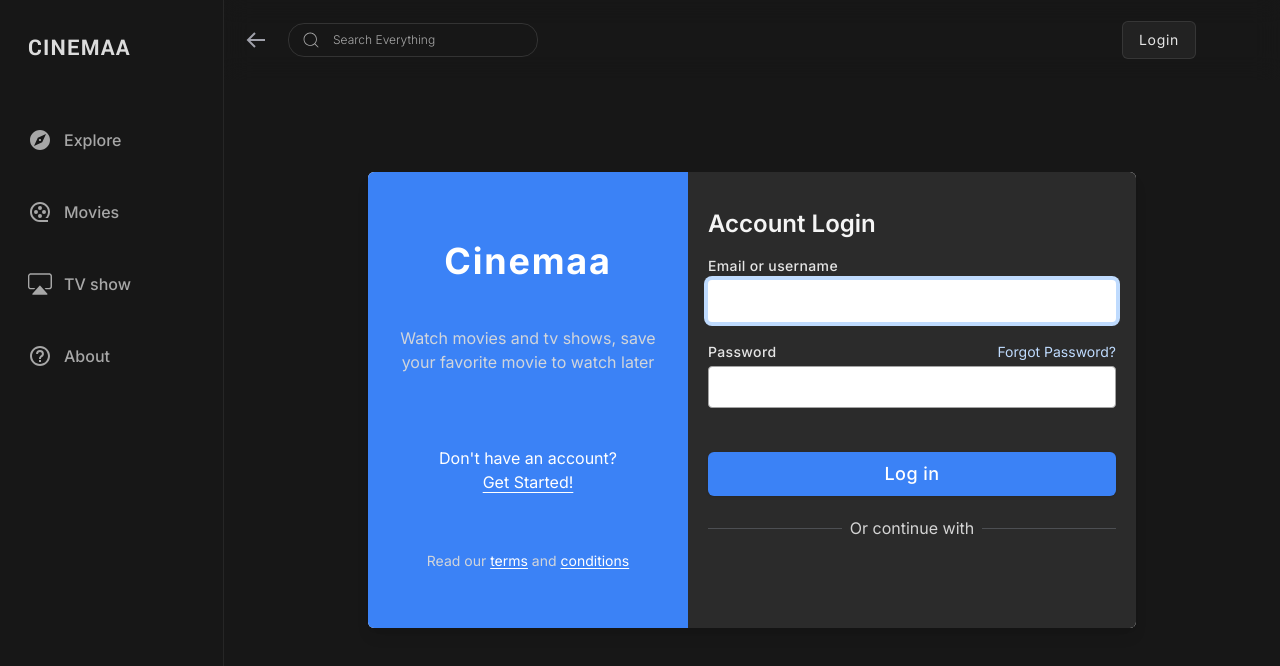
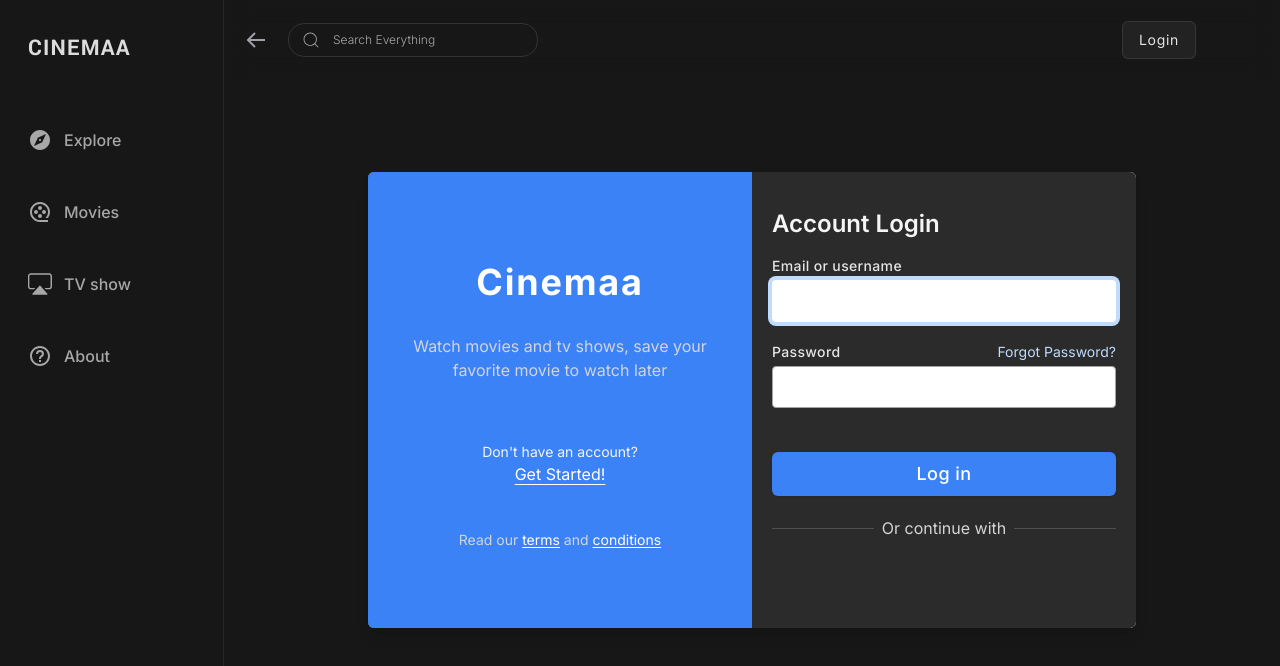
Before and after one commit to immdipu/Streamland-frontend, a Next.js app: page /login in a window 1280 px wide. Shown: the top 666 px of the page. Built offline with nearby package versions, Linux system fonts and the light colour scheme; no server answers.

Commit message:
singup and sign in working now

```diff
--- a/src/app/component/login/Login.tsx
+++ b/src/app/component/login/Login.tsx
@@ -1,5 +1,5 @@
 "use client";
-import React, { useEffect } from "react";
+import React, { useEffect, useState, useRef, FormEvent } from "react";
 import { GoogleLogin } from "@react-oauth/google";
 import { userApis } from "@/app/userApi";
 import { useMutation } from "@tanstack/react-query";
@@ -9,11 +9,20 @@ import { useDispatch } from "react-redux";
 import { toast } from "react-hot-toast";
 import { useRouter } from "next/navigation";
 import { useAppSelector } from "@/redux/hooks";
+import clsx from "clsx";
+import SmallLoader from "../loader/SmallLoader";
 
 const Login = () => {
   const dispatch = useDispatch();
   const router = useRouter();
   const user = useAppSelector((state) => state.auth);
+  const [showSignup, setShowSignUp] = useState(false);
+  const SignupFullName = useRef<HTMLInputElement>(null);
+  const SignupUsername = useRef<HTMLInputElement>(null);
+  const SignupEmail = useRef<HTMLInputElement>(null);
+  const SignupPassword = useRef<HTMLInputElement>(null);
+  const LoginEmailUser = useRef<HTMLInputElement>(null);
+  const LoginPassword = useRef<HTMLInputElement>(null);
 
   const googleLogin = useMutation(
     (data: string) => userApis.GoogleLogin(data),
@@ -33,6 +42,34 @@ const Login = () => {
     }
   );
 
+  const Signup = useMutation((data: any) => userApis.signUp(data), {
+    onSuccess: (data) => {
+      dispatch(LoggedIn(data));
+      toast.success("Account created successfully");
+    },
+    onError: (data: any) => {
+      if (data.response.data) {
+        toast.error(data.response.data);
+      } else {
+        toast.error("Sign up failed ");
+      }
+    },
+  });
+  const LogIn = useMutation((data: any) => userApis.LogIn(data), {
+    onSuccess: (data) => {
+      console.log(data);
+      dispatch(LoggedIn(data));
+      toast.success(" Logged in successfully");
+    },
+    onError: (data: any) => {
+      if (data.response.data) {
+        toast.error(data.response.data);
+      } else {
+        toast.error("Login failed  Try Again!");
+      }
+    },
+  });
+
   useEffect(() => {
     if (user.isUserAuthenticated) {
       router.back();
@@ -40,12 +77,75 @@ const Login = () => {
     // eslint-disable-next-line react-hooks/exhaustive-deps
   }, [user.isUserAuthenticated]);
 
+  const HandleSignupSubmit = (e: FormEvent<HTMLFormElement>) => {
+    e.preventDefault();
+    const fullNameValue = SignupFullName.current?.value?.trim() || "";
+    const usernameValue = SignupUsername.current?.value?.trim() || "";
+    const emailValue = SignupEmail.current?.value?.trim() || "";
+    const passwordValue = SignupPassword.current?.value?.trim() || "";
+    if (!fullNameValue) {
+      toast.error("FullName is required");
+      return;
+    }
+
+    if (!usernameValue) {
+      toast.error("username is required");
+      return;
+    }
+
+    if (!emailValue) {
+      toast.error("email is required");
+      return;
+    }
+
+    if (!passwordValue) {
+      toast.error("password is required");
+      return;
+    }
+    if (passwordValue.length < 4) {
+      toast.error("passowrd length should be more than 4");
+    }
+    let data = {
+      fullName: fullNameValue,
+      username: usernameValue,
+      email: emailValue,
+      password: passwordValue,
+    };
+    Signup.mutate(data);
+  };
+
+  const HandleLoginSubmit = (e: FormEvent<HTMLFormElement>) => {
+    e.preventDefault();
+    const emailUsernameValue = LoginEmailUser.current?.value?.trim() || "";
+    const passwordValue = LoginPassword.current?.value?.trim() || "";
+    if (!emailUsernameValue) {
+      toast.error("FullName is required");
+      return;
+    }
+    if (!passwordValue) {
+      toast.error("password is required");
+      return;
+    }
+    let data = {
+      email: emailUsernameValue,
+      username: emailUsernameValue,
+      password: passwordValue,
+    };
+    LogIn.mutate(data);
+  };
+
   return (
     <div>
       {googleLogin.isLoading && <FullScreenLoader />}
       <div className="flex items-center min-h-screen p-4 bg-_black_bg lg:justify-center">
-        <div className="flex flex-col overflow-hidden bg-white rounded-md shadow-lg max md:flex-row md:flex-1 lg:max-w-screen-md">
-          <div className="p-4 py-6 text-white bg-blue-500 md:w-80 md:flex-shrink-0 md:flex md:flex-col md:items-center md:justify-evenly">
+        <div className="flex  relative flex-col overflow-hidden bg-white rounded-md shadow-lg max md:flex-row md:flex-1 lg:max-w-screen-md">
+          {/* Information section */}
+          <div
+            className={clsx(
+              "p-4 absolute transition-all duration-200 ease-linear w-1/2 z-20 flex flex-col justify-center gap-5 bottom-0 top-0 py-6 text-white bg-blue-500",
+              showSignup ? "right-0 left-1/2" : "left-0 right-1/2"
+            )}
+          >
             <div className="my-3 text-4xl font-bold tracking-wider text-center">
               <a href="/">Cinemaa</a>
             </div>
@@ -53,13 +153,16 @@ const Login = () => {
               Watch movies and tv shows, save your favorite movie to watch later
             </p>
             <p className="flex flex-col items-center justify-center mt-10 text-center">
-              <span> Don&apos;t have an account?</span>
-              <a
-                href="#"
+              <span className="text-sm text-neutral-100">
+                {" "}
+                {showSignup ? "Already" : "Don't"} have an account?
+              </span>
+              <button
+                onClick={() => setShowSignUp(!showSignup)}
                 className="underline hover:text-neutral-200 underline-offset-4 "
               >
-                Get Started!
-              </a>
+                {showSignup ? "Log in" : " Get Started!"}
+              </button>
             </p>
             <p className="mt-6 text-sm text-center text-gray-300">
               Read our{" "}
@@ -72,11 +175,105 @@ const Login = () => {
               </a>
             </p>
           </div>
-          <div className="p-5 bg-_genre_chip_bg md:flex-1">
+          {/* signup section */}
+          <div className="p-5 bg-_genre_chip_bg md:flex-1 w-1/2 shrink-0">
+            <h3 className="my-4 text-2xl font-semibold text-neutral-100">
+              Sign up
+            </h3>
+            <form
+              className="flex flex-col space-y-5"
+              onSubmit={HandleSignupSubmit}
+            >
+              <div className="flex w-1/2">
+                <div className="flex flex-col pr-2 w-full space-y-1">
+                  <label
+                    htmlFor="text"
+                    className="text-sm font-medium  tracking-wide text-neutral-200"
+                  >
+                    Full Name
+                  </label>
+                  <input
+                    type="text"
+                    id="text"
+                    autoFocus
+                    ref={SignupFullName}
+                    required
+                    className="px-4 py-2 transition duration-300 border border-neutral-400 rounded focus:border-transparent focus:outline-none focus:ring-4 focus:ring-blue-200"
+                  />
+                </div>
+                <div className="flex flex-col pl-2 w-full space-y-1">
+                  <label
+                    htmlFor="text"
+                    className="text-sm font-medium  tracking-wide text-neutral-200"
+                  >
+                    username
+                  </label>
+                  <input
+                    type="text"
+                    ref={SignupUsername}
+                    required
+                    id="text"
+                    className="px-4 py-2 transition duration-300 border border-neutral-400 rounded focus:border-transparent focus:outline-none focus:ring-4 focus:ring-blue-200"
+                  />
+                </div>
+              </div>
+              <div className="flex flex-col space-y-1">
+                <label
+                  htmlFor="text"
+                  className="text-sm font-medium tracking-wide text-neutral-200"
+                >
+                  Email
+                </label>
+                <input
+                  type="email"
+                  id="email"
+                  required
+                  ref={SignupEmail}
+                  className="px-4 py-2 transition duration-300 border border-neutral-400 rounded focus:border-transparent focus:outline-none focus:ring-4 focus:ring-blue-200"
+                />
+              </div>
+              <div className="flex flex-col space-y-1">
+                <div className="flex items-center justify-between">
+                  <label
+                    htmlFor="password"
+                    className="text-sm font-medium tracking-wide text-neutral-200"
+                  >
+                    Password
+                  </label>
+                </div>
+                <input
+                  type="text"
+                  id="password"
+                  ref={SignupPassword}
+                  required
+                  className="px-4 py-2 transition  duration-300 border border-neutral-400 rounded focus:border-transparent focus:outline-none focus:ring-4 focus:ring-blue-200"
+                />
+              </div>
+              <br />
+              <div className="mt-2">
+                <button
+                  type="submit"
+                  className={clsx(
+                    "w-full px-4 py-2 text-lg font-medium tracking-wide text-white transition-colors duration-300 bg-blue-500 rounded-md shadow hover:bg-blue-600 focus:outline-none focus:ring-blue-200 focus:ring-4",
+                    Signup.isLoading
+                      ? "pointer-events-none bg-opacity-70"
+                      : "bg-opacity-100 pointer-events-auto"
+                  )}
+                >
+                  {Signup.isLoading ? <SmallLoader size={25} /> : "sign up"}
+                </button>
+              </div>
+            </form>
+          </div>
+          {/* login section */}
+          <div className="p-5 bg-_genre_chip_bg md:flex-1 w-1/2 shrink-0">
             <h3 className="my-4 text-2xl font-semibold text-neutral-100">
               Account Login
             </h3>
-            <form action="#" className="flex flex-col space-y-5">
+            <form
+              onSubmit={HandleLoginSubmit}
+              className="flex flex-col space-y-5"
+            >
               <div className="flex flex-col space-y-1">
                 <label
                   htmlFor="text"
@@ -88,6 +285,7 @@ const Login = () => {
                   type="email"
                   id="email"
                   autoFocus
+                  ref={LoginEmailUser}
                   className="px-4 py-2 transition duration-300 border border-neutral-400 rounded focus:border-transparent focus:outline-none focus:ring-4 focus:ring-blue-200"
                 />
               </div>
@@ -109,6 +307,7 @@ const Login = () => {
                 <input
                   type="text"
                   id="password"
+                  ref={LoginPassword}
                   className="px-4 py-2 transition duration-300 border border-neutral-400 rounded focus:border-transparent focus:outline-none focus:ring-4 focus:ring-blue-200"
                 />
               </div>
@@ -116,9 +315,14 @@ const Login = () => {
               <div className="mt-2">
                 <button
                   type="submit"
-                  className="w-full px-4 py-2 text-lg font-medium tracking-wide text-white transition-colors duration-300 bg-blue-500 rounded-md shadow hover:bg-blue-600 focus:outline-none focus:ring-blue-200 focus:ring-4"
+                  className={clsx(
+                    "w-full px-4 py-2 text-lg font-medium tracking-wide text-white transition-colors duration-300 bg-blue-500 rounded-md shadow hover:bg-blue-600 focus:outline-none focus:ring-blue-200 focus:ring-4",
+                    LogIn.isLoading
+                      ? "bg-opacity-70 pointer-events-none"
+                      : "bg-opacity-100 pointer-events-auto"
+                  )}
                 >
-                  Log in
+                  {LogIn.isLoading ? <SmallLoader size={25} /> : "Log in"}
                 </button>
               </div>
               <div className="flex flex-col space-y-5 ">
@@ -133,7 +337,6 @@ const Login = () => {
             </form>
             <div className="flex bg-transparent justify-center py-2 space-y-4 mt-3">
               <GoogleLogin
-                ux_mode="popup"
                 onSuccess={(credentialResponse) => {
                   if (credentialResponse.credential) {
                     googleLogin.mutate(credentialResponse.credential);
--- a/src/app/userApi/index.ts
+++ b/src/app/userApi/index.ts
@@ -24,4 +24,11 @@ export const userApis = {
     const res = await axiosInstance().get("/user/login");
     return res.data;
   },
+  LogIn: async (data: any) => {
+    const res = await axios.post(
+      `${process.env.NEXT_PUBLIC_USER_URL}/user/login`,
+      data
+    );
+    return res.data;
+  },
 };
```
